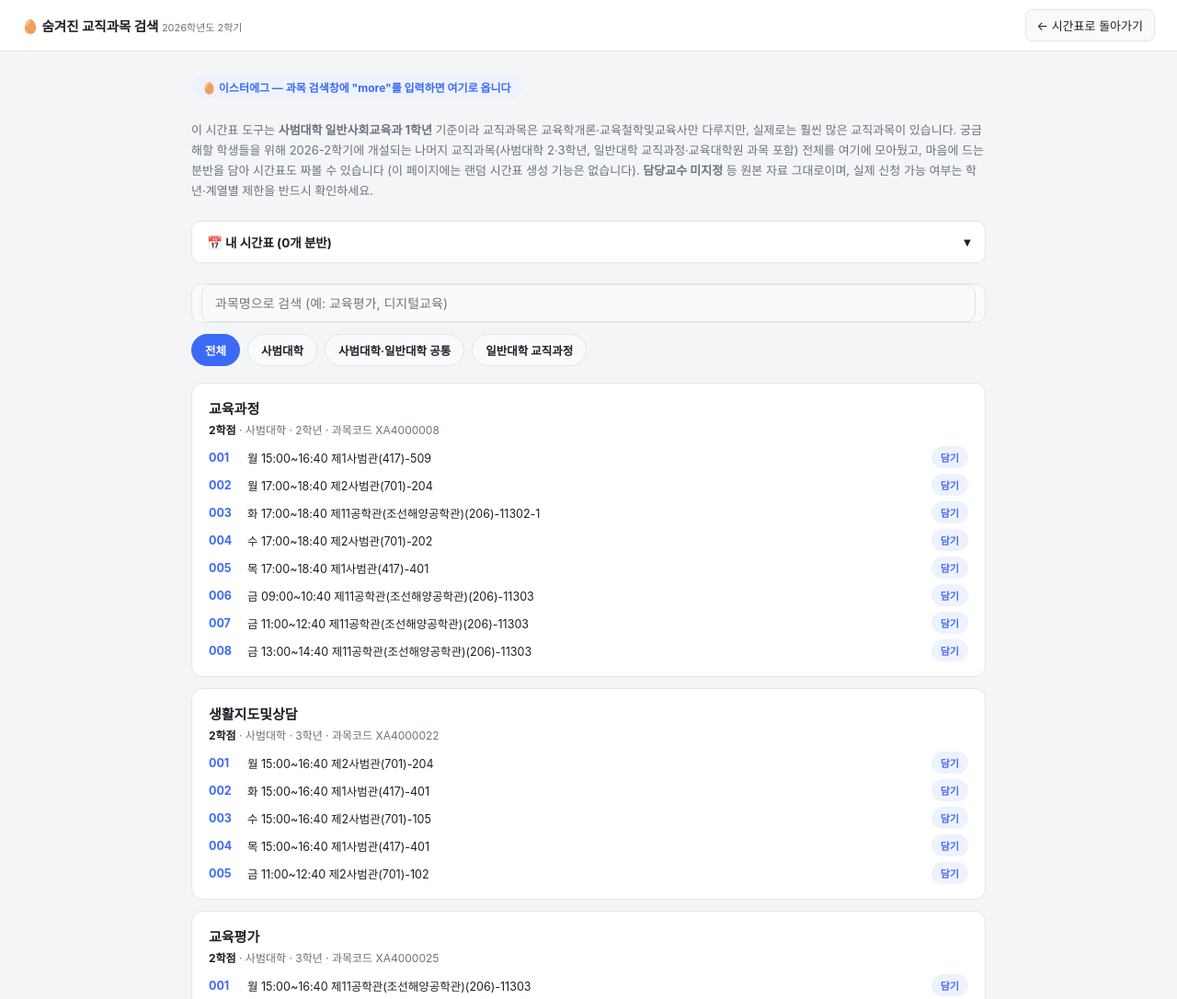
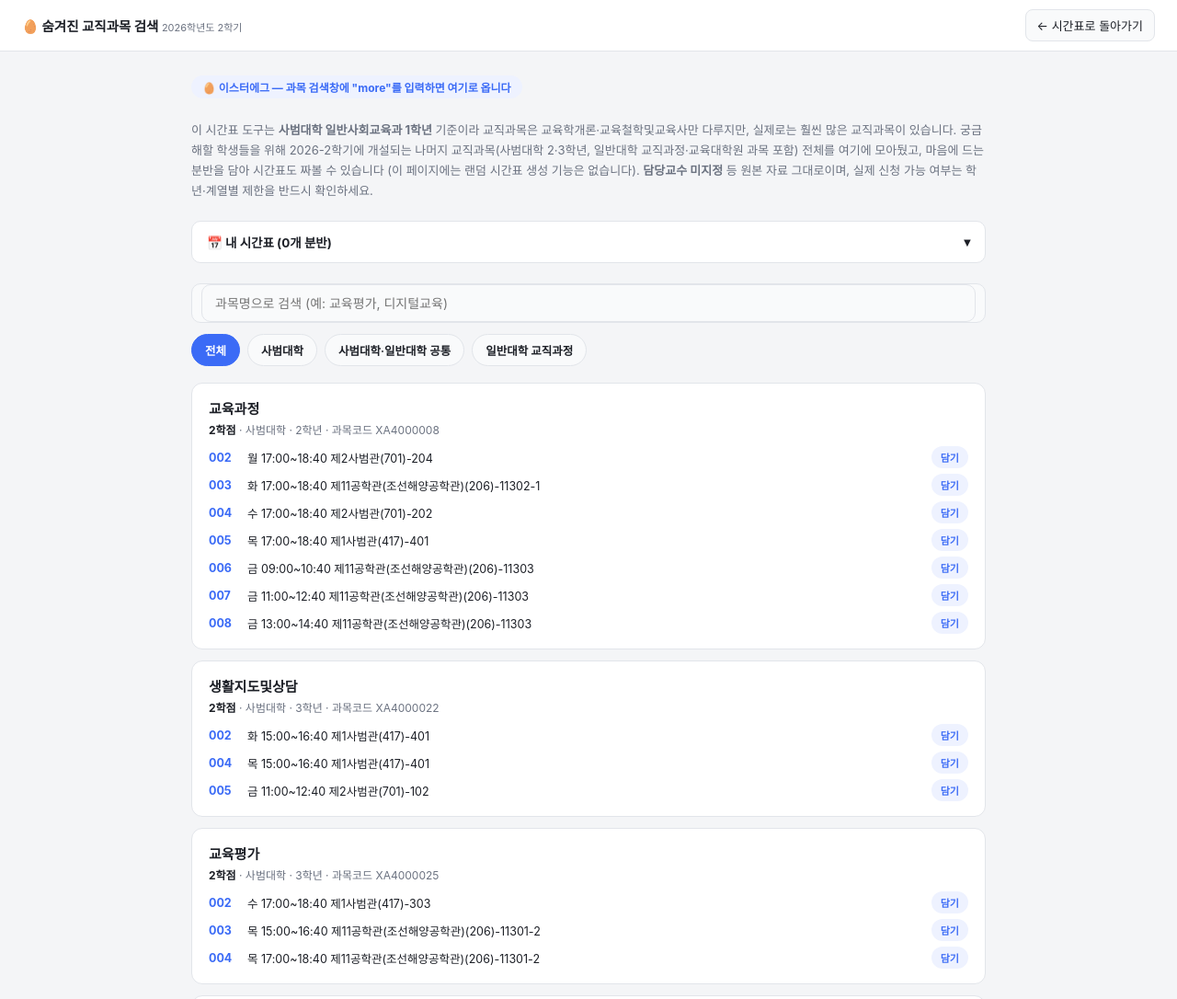
Before and after one commit to sollen2026/pnu2026-2, a plain HTML site: page gyojik-more.html in a window 1280 px wide. Shown: the top 1086 px of the page at 92% size. Drawn offline with Linux system fonts and the light colour scheme.

Commit message:
숨겨진 교직과목 페이지에서 경제학·대학생활설계와비전과 겹치는 분반 제외
메인 시간표 도구가 이미 필수 고정 과목과 겹치는 분반을 목록에서 빼는 것과 동일한
방식으로, 월/수 15:00~16:15(경제학)·화 10:00~11:40(대학생활설계와비전)과 시간이
겹치는 분반은 검색 결과와 시간표에서 애초에 제외되도록 함.

```diff
--- a/gyojik-more.html
+++ b/gyojik-more.html
@@ -112,6 +112,20 @@
   function gjSlotLabel(slot) {
     return `${slot.dayCh} ${gjFmt(slot.start)}~${gjFmt(slot.end)} ${gjBuildingLabel(slot.building, slot.room)}`;
   }
+
+  // 필수 고정 과목(경제학·대학생활설계와비전)과 시간이 겹치는 분반은 애초에 들을 수 없으므로 목록에서 제외
+  const GJ_FIXED_SLOTS = [
+    gjParseSlot("월 15:00(75) 417-306"),
+    gjParseSlot("수 15:00(75) 417-306"),
+    gjParseSlot("화 10:00(100) 417-306")
+  ];
+  function gjConflictsFixed(slot) {
+    if (!slot) return false;
+    return GJ_FIXED_SLOTS.some(f => f.day === slot.day && slot.start < f.end && f.start < slot.end);
+  }
+  GYOJIK_EXTRA.forEach(course => {
+    course.sections = course.sections.filter(([sec, raw]) => !gjConflictsFixed(gjParseSlot(raw)));
+  });
 
   // 원본 데이터를 분반 단위로 펼침
   const GJ_FLAT = [];
```
